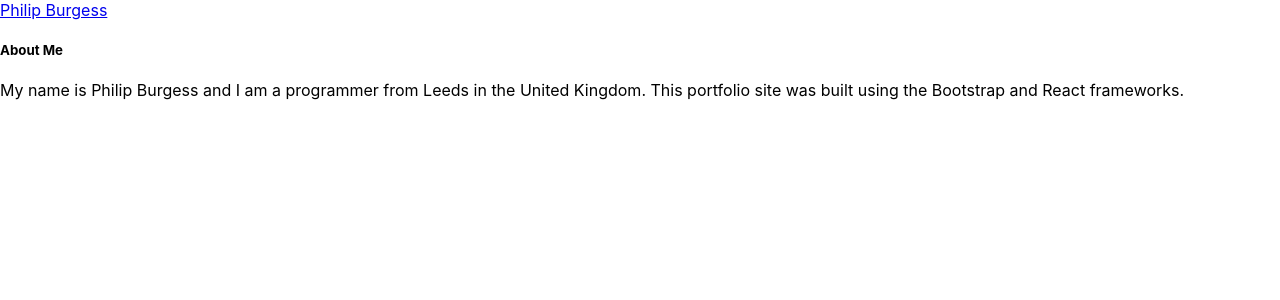
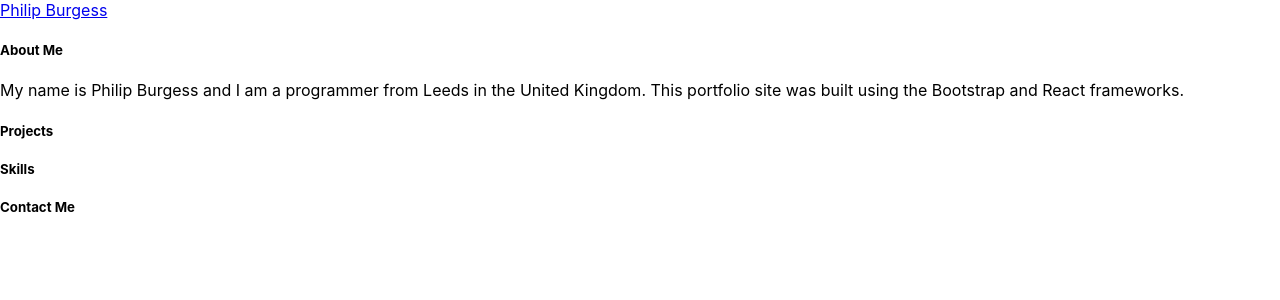
Before and after one commit to PhilipGB/react-app, a React (Create React App) app: page / in a window 1280 px wide. Shown: the top 300 px of the page. Built offline with nearby package versions, Linux system fonts and the light colour scheme.

Commit message:
Basic structure

```diff
--- a/src/App.js
+++ b/src/App.js
@@ -1,13 +1,19 @@
-import './App.css';
-import Nav from './Nav.js'
-import About from './About.js'
+import React from "react"
+import Nav from './components/Nav.js'
+import About from './components/About.js'
+import Projects from './components/Projects.js'
+import Skills from './components/Skills.js'
+import Contact from './components/Contact.js'
 
 function App() {
   return (
-    <div className="App">
+    <main>
       <Nav />
       <About />
-    </div>
+      <Projects />
+      <Skills />
+      <Contact />
+    </main>
   );
 }
 
--- a/src/About.js
+++ b/src/components/About.js
@@ -1,5 +1,3 @@
-import './App.css';
-
 function About() {
   return (
     <div>
--- /dev/null
+++ b/src/components/Contact.js
@@ -0,0 +1,9 @@
+function Contact() {
+  return (
+    <div>
+        <h5>Contact Me</h5>
+    </div>
+  );
+}
+
+export default Contact;
--- a/src/Nav.js
+++ b/src/components/Nav.js
@@ -1,5 +1,3 @@
-import './App.css';
-
 function Nav() {
     return (
         <div>
--- /dev/null
+++ b/src/components/Projects.js
@@ -0,0 +1,9 @@
+function Projects() {
+  return (
+    <div>
+        <h5>Projects</h5>
+    </div>
+  );
+}
+
+export default Projects;
--- /dev/null
+++ b/src/components/Skills.js
@@ -0,0 +1,9 @@
+function Skills() {
+  return (
+    <div>
+        <h5>Skills</h5>
+    </div>
+  );
+}
+
+export default Skills;
```
Also changed, not shown: 1 other file (tests, documents, lock files or other folders).
